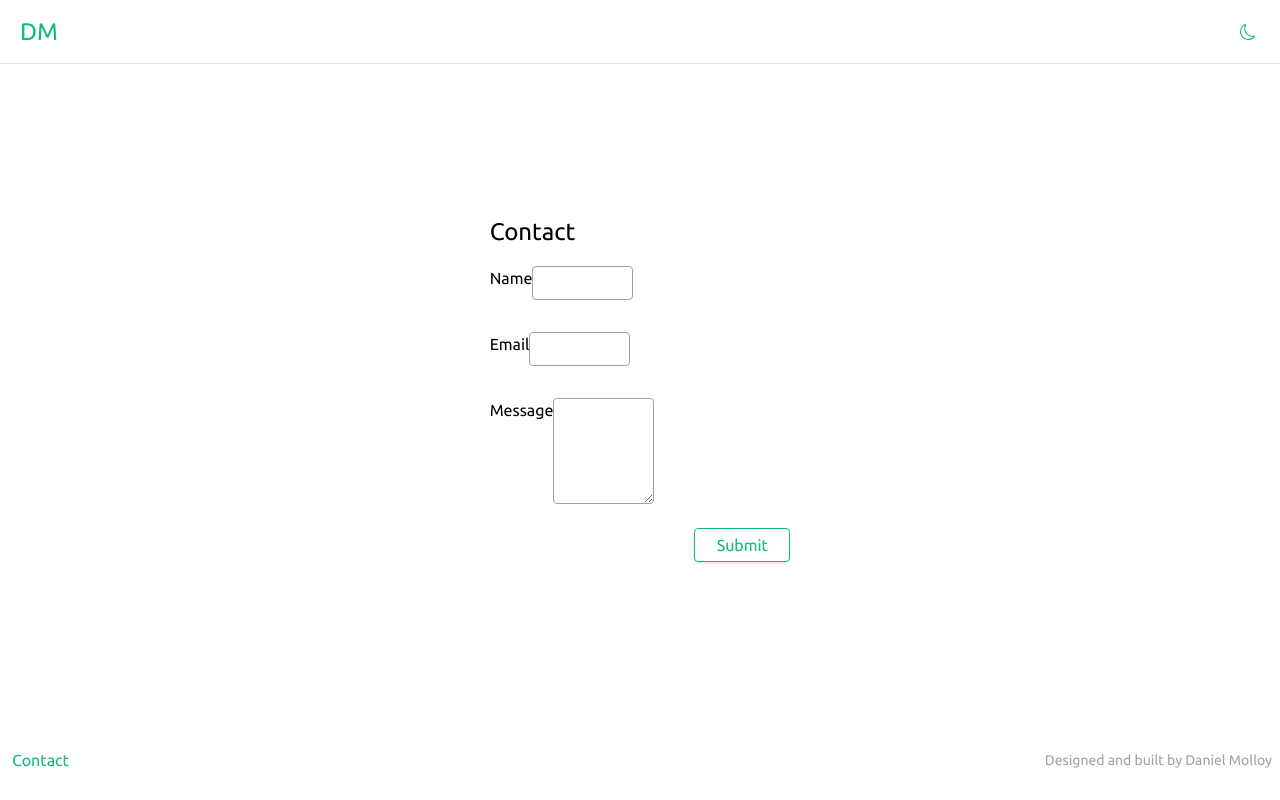
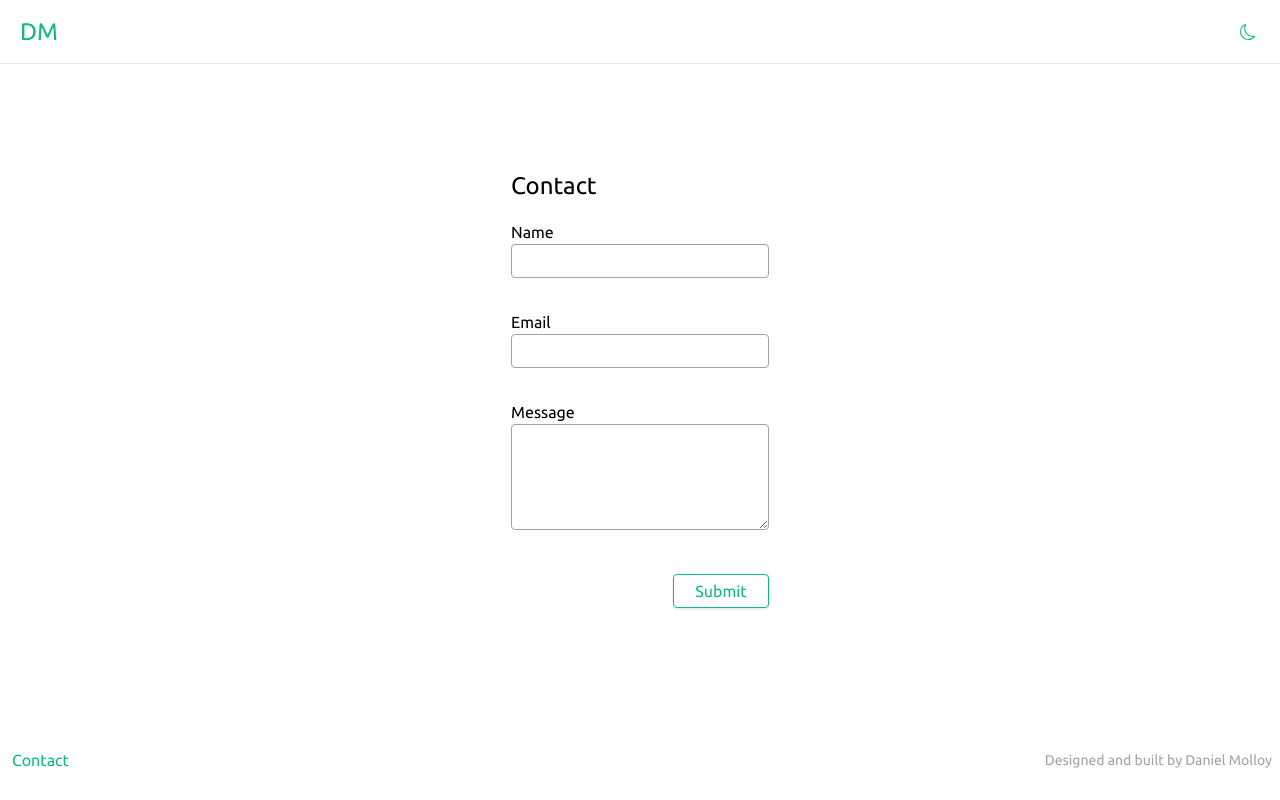
Before and after one commit to danmolloy/portfolio-site, a Next.js app: page /contact in a window 1280 px wide. Built offline with nearby package versions, Linux system fonts and the light colour scheme.

Commit message:
contact form lg screen css

```diff
--- a/components/contactForm.tsx
+++ b/components/contactForm.tsx
@@ -72,29 +72,29 @@ export default function ContactForm() {
     {(props) => (
       <Form className=" flex flex-col">
         <h1 className='px-2'>Contact</h1>
-        <div className=' px-2 py-4 flex flex-col md:flex-row'>
+        <div className=' px-2 py-4 flex flex-col '>
           <label htmlFor='name-input'>Name</label>
           <Field
             id="name-input"
-            className="border border-zinc-400 rounded p-1 sm:w-1/2 md:w-1/3"
+            className="border border-zinc-400 rounded p-1 "
             type="text"
             name="name"/>
           <ErrorMessage name="name">
             { msg => <div className=" text-red-500 text-sm">{msg}</div> }
           </ErrorMessage>
           </div>
-          <div className=' px-2 py-4 flex flex-col md:flex-row'>
+          <div className=' px-2 py-4 flex flex-col '>
           <label htmlFor='email-input' >Email</label>
           <Field
             id="email"
-            className="border border-zinc-400 rounded p-1 sm:w-1/2 md:w-1/3"
+            className="border border-zinc-400 rounded p-1  "
             type="email"
             name="email"/>
           <ErrorMessage name="email">
           { msg => <div className=" text-red-500 text-sm">{msg}</div> }
           </ErrorMessage>
           </div>
-          <div className=' px-2 py-4 flex flex-col md:flex-row'>
+          <div className=' px-2 py-4 flex flex-col '>
           <label htmlFor='msg-text' >Message</label>
           <Field
             multiline
@@ -102,7 +102,7 @@ export default function ContactForm() {
             rows="4"
             component="textarea"
             id="msg-text"
-            className="border border-zinc-400 rounded p-1 sm:w-1/2 md:w-1/3"
+            className="border border-zinc-400 rounded p-1"
 
             type="textarea"
             name="message"/>
```
